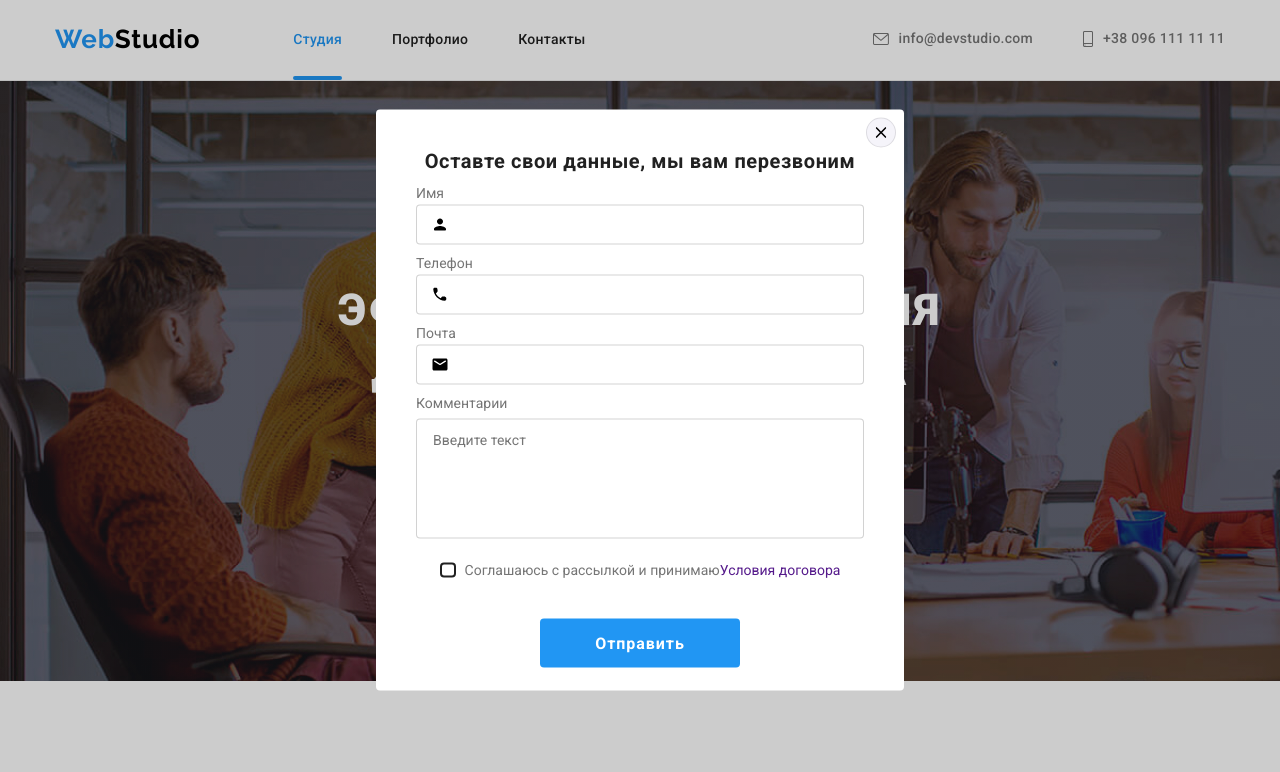
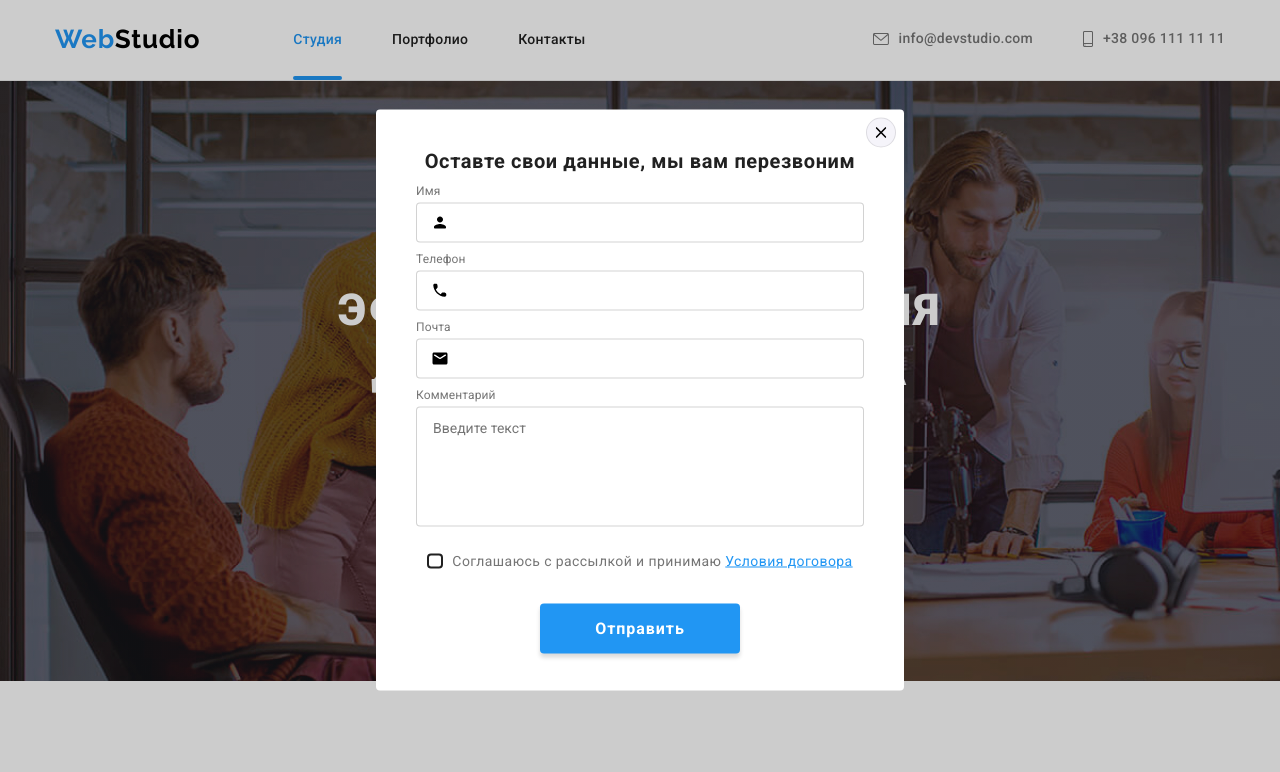
Before and after one commit to SerhiiKurdesha/goit-markup-hw-06, a plain HTML site: page index.html in a window 1280 px wide. Both pictures are taken after a click on the button "Заказать услугу". Shown: the top 772 px of the page. Drawn offline with nearby package versions, Linux system fonts and the light colour scheme.

Commit message:
add join

```diff
--- a/css/style.css
+++ b/css/style.css
@@ -11,6 +11,7 @@
 --pink-color: #F5F4FA;
 --four-icons-color: #afb1b8;
 --transition: cubic-bezier(0.4, 0, 0.2, 1);
+--hover-focus-btn: #188CE8;
 }
 * {
     margin: 0;
@@ -767,6 +768,7 @@ img {
     border: 1px solid rgba(0, 0, 0, 0.1);
     border-radius: 50%;
     cursor: pointer;
+    transition: fill 250ms var(--transition);
 }
 .close:hover,
 .close:focus{
@@ -782,16 +784,23 @@ img {
 .modal-border{
     display: flex;
     flex-direction: column;
-    margin-top: 10px;
     margin-bottom: 4px;
-    /* position: relative;  */
+    font-style: normal;
+    font-weight: normal;
+    font-size: 12px;
+    line-height: 1.16;
+    letter-spacing: 0.01em;
+    color: var(--primary-text-color);
 }
 .modal-border-title{
-    width: 448px;
+    width: 100%;
     height: 40px;
     border: 1px solid rgba(33, 33, 33, 0.2);
     border-radius: 4px;
     padding-left: 42px;
+    margin-bottom: 10px;
+    transition: border 250ms var(--transition);
+    cursor: pointer;
 }
 .modal-border-title:focus,
 .modal-border-title:hover{
@@ -809,6 +818,7 @@ img {
     transform: translateY(-50%);
     top: 50%;
     margin-left: 15px;
+    transition: fill 250ms var(--transition)
 }
 .modal-side{
     position: relative;
@@ -820,10 +830,10 @@ img {
     height: 120px;
     resize: none;
     padding: 12px 16px;
-    margin-top: 4px;
     border: 1px solid rgba(33, 33, 33, 0.2);
     box-sizing: border-box;
     border-radius: 4px;
+    transition: border 250ms var(--transition);
 }
 .modal-textarea:hover{
     border-color: var(--accent-color);
@@ -844,7 +854,14 @@ img {
     align-items: center;
     justify-content: center;
     margin-top: 20px;
-    margin-bottom: 40px;
+    margin-bottom: 30px;
+    font-style: normal;
+    font-weight: normal;
+    font-size: 14px;
+    line-height: 1.71;
+    letter-spacing: 0.03em;
+    color: var(--primary-text-color);
+    cursor: pointer;
 }
 .checkbox-bord{
     /* content: ''; */
@@ -862,9 +879,14 @@ img {
     background-origin: border-box;
     background-size: contain;
 }
+.contract{
+    text-decoration: underline;
+    color: var(--accent-color);
+}
 .modal-btn{
-    display: flex;
-    padding: 10px 55px;
+    display: block;
+    width: 200px;
+    height: 50px;
     margin: auto;
     color: var(--header-color);
     font-style: normal;
@@ -876,4 +898,12 @@ img {
     border: transparent;
     background: var(--accent-color);
     cursor: pointer;
+    box-shadow: 0px 4px 4px rgba(0, 0, 0, 0.15);
+    transition: background 250ms cubic-bezier(0.4, 0, 0.2, 1);
 }
+.modal-btn:hover,
+.modal-btn:focus{
+    background: var(--hover-focus-btn);
+    box-shadow: 0px 4px 4px rgba(0, 0, 0, 0.15);
+    transition: background 250ms cubic-bezier(0.4, 0, 0.2, 1);
+}
--- a/index.html
+++ b/index.html
@@ -435,20 +435,16 @@
                     </svg>
                     </span>
 
-                <label class="modal-border">Комментарии</label>
+                <label class="modal-border">Комментарий</label>
 
                     <textarea name="user-comments" class="modal-textarea" placeholder="Введите текст"></textarea>
 
-                <!-- <input type="checkbox" name="user-agree" id="checkbox" required class="checkbox">
-                <svg class="checkbox-bord" width="16" height="15">
-                    <use href="./images/new-post/sprite2.svg#icon-bord"></use>
-                </svg>       -->
                 <label for="checkbox" class="checkbox-accept">
                      <input type="checkbox" name="user-agree" id="checkbox" required class="checkbox">
                         <svg class="checkbox-bord">
                              <use href="./images/new-post/sprite2.svg#icon-bord-white"></use>
                         </svg>
-                Соглашаюсь с рассылкой и принимаю<a href="">Условия договора</a>
+                <p>Соглашаюсь с рассылкой и принимаю <a href="#" class="contract"> Условия договора </a></p>
                 </label>
                 <button class="modal-btn" type="submit">Отправить</button>
 
```
